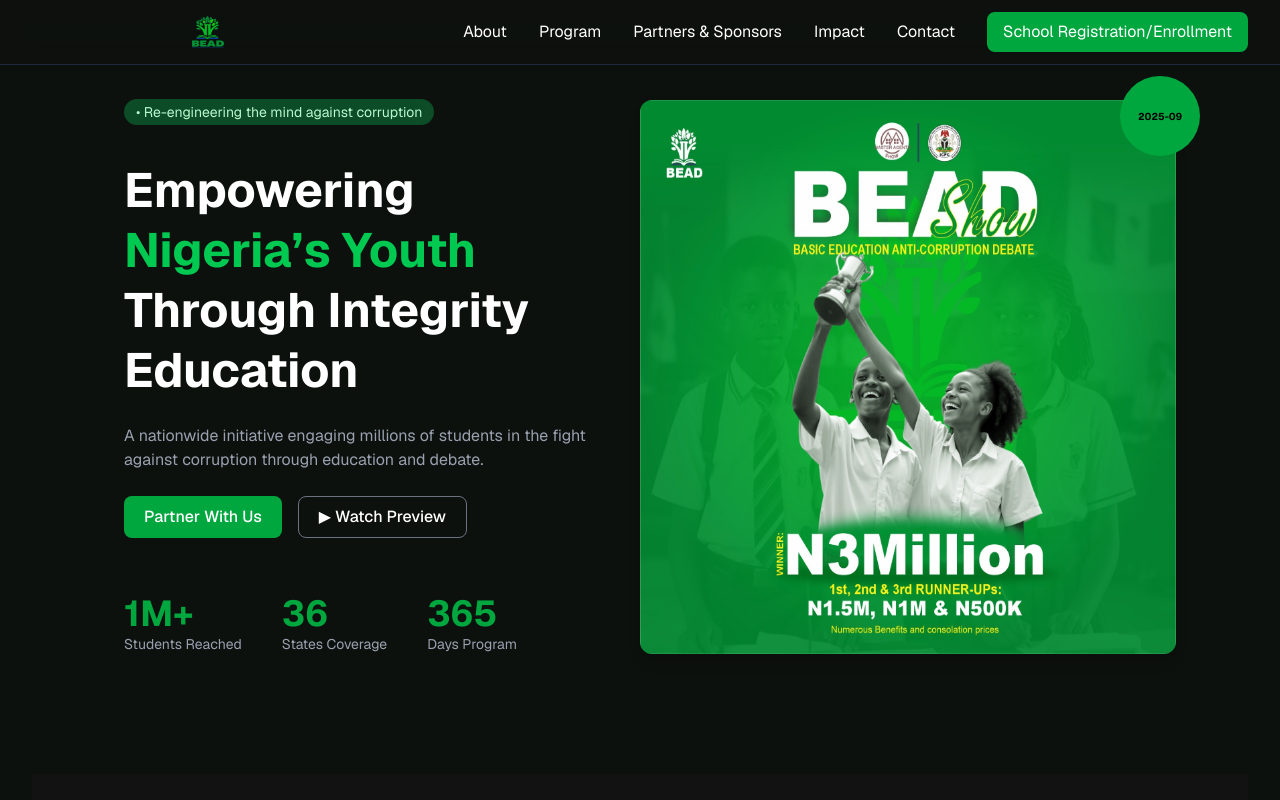
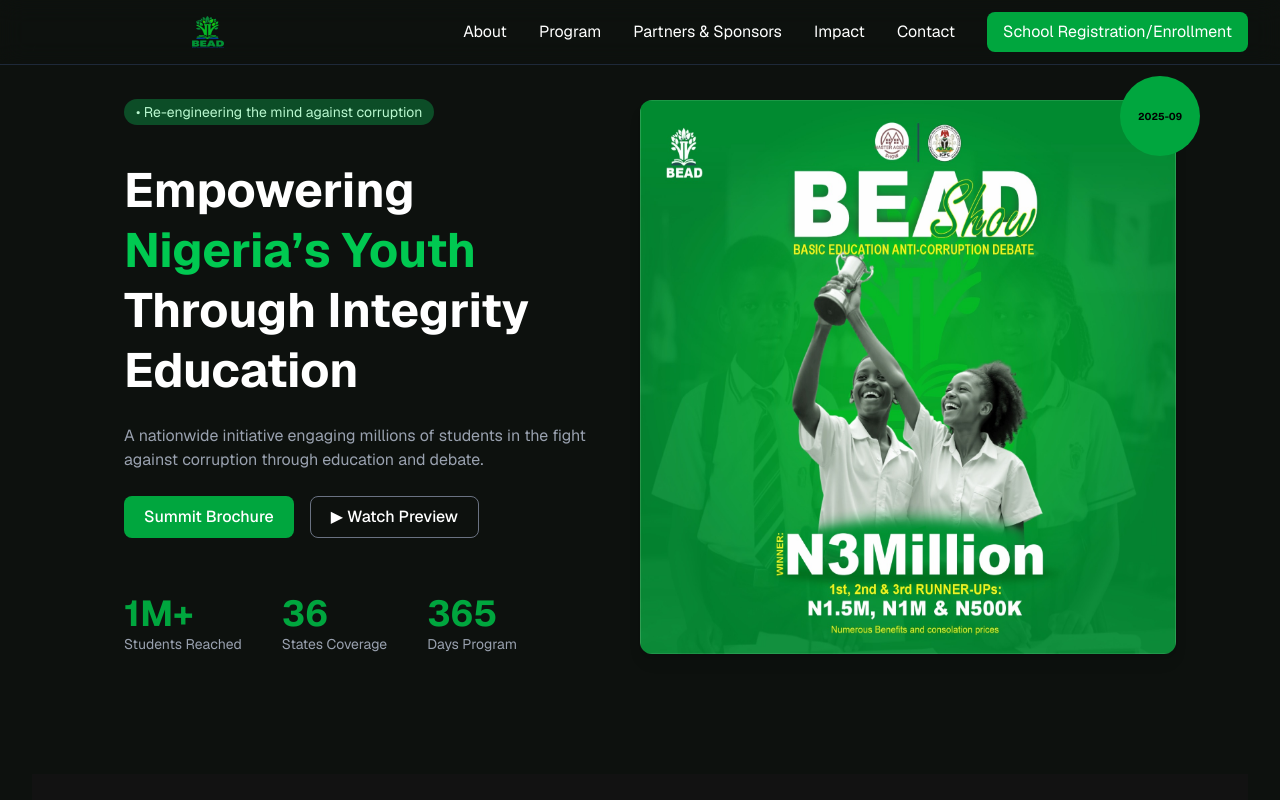
Before and after one commit to M-tech1/BEAD, a Next.js app: page / in a window 1280 px wide. Shown: the top 800 px of the page. Built offline with nearby package versions, Linux system fonts and the light colour scheme.

Commit message:
updates:  Official Launch and Stakeholder Summit document

```diff
--- a/src/page-sections/header.tsx
+++ b/src/page-sections/header.tsx
@@ -28,7 +28,11 @@
             </p>
             <div className="flex gap-4 w-full">
               <button className="bg-green-600 hover:bg-green-700 text-white px-5 py-2 rounded-lg font-medium">
-                <a href="#contact"> Partner With Us</a>
+                {/* <a href="#contact"> Partner With Us</a> */}
+
+                <a href="Official_Launch-and-Stakeholder-Summit.pdf" download>
+                  Summit Brochure{" "}
+                </a>
               </button>
               <button className="border border-gray-500 hover:border-white px-5 py-2 rounded-lg font-medium">
                 <a
```
Also changed, not shown: 1 other file (tests, documents, lock files or other folders).
